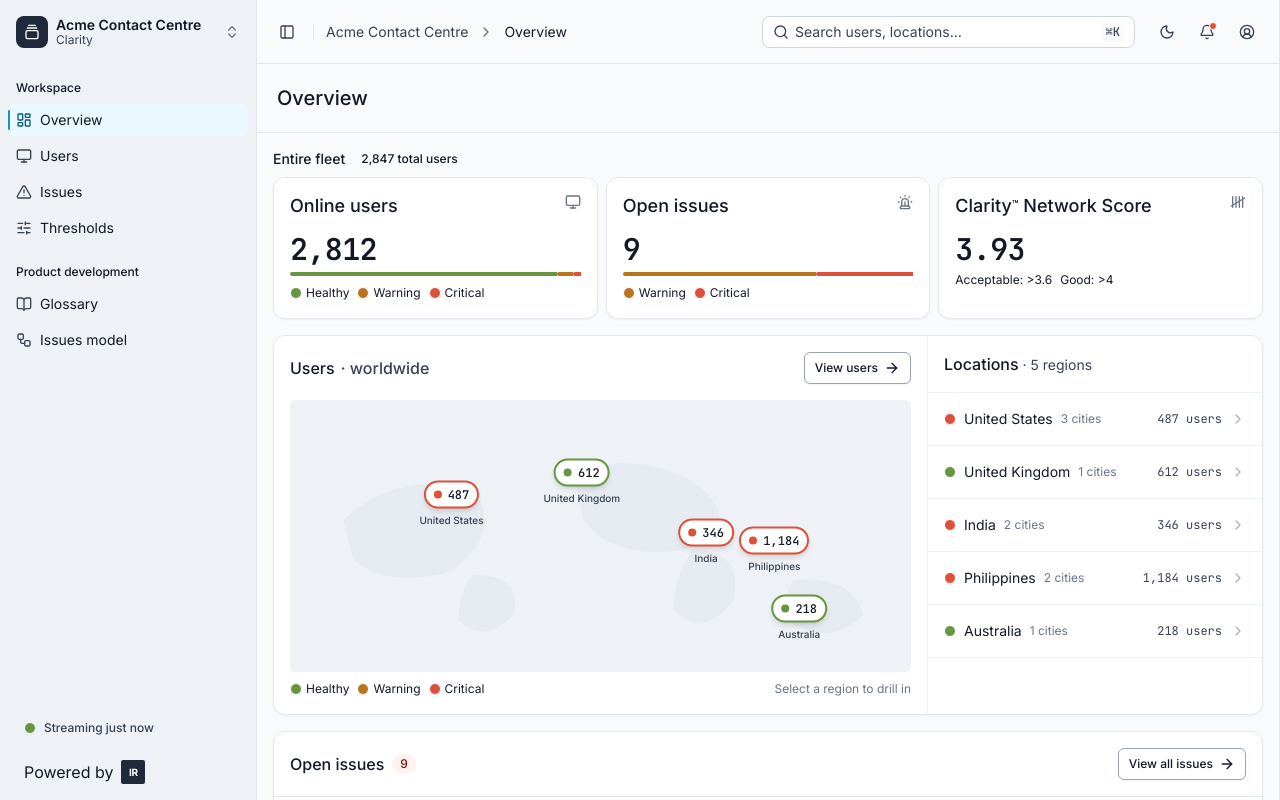
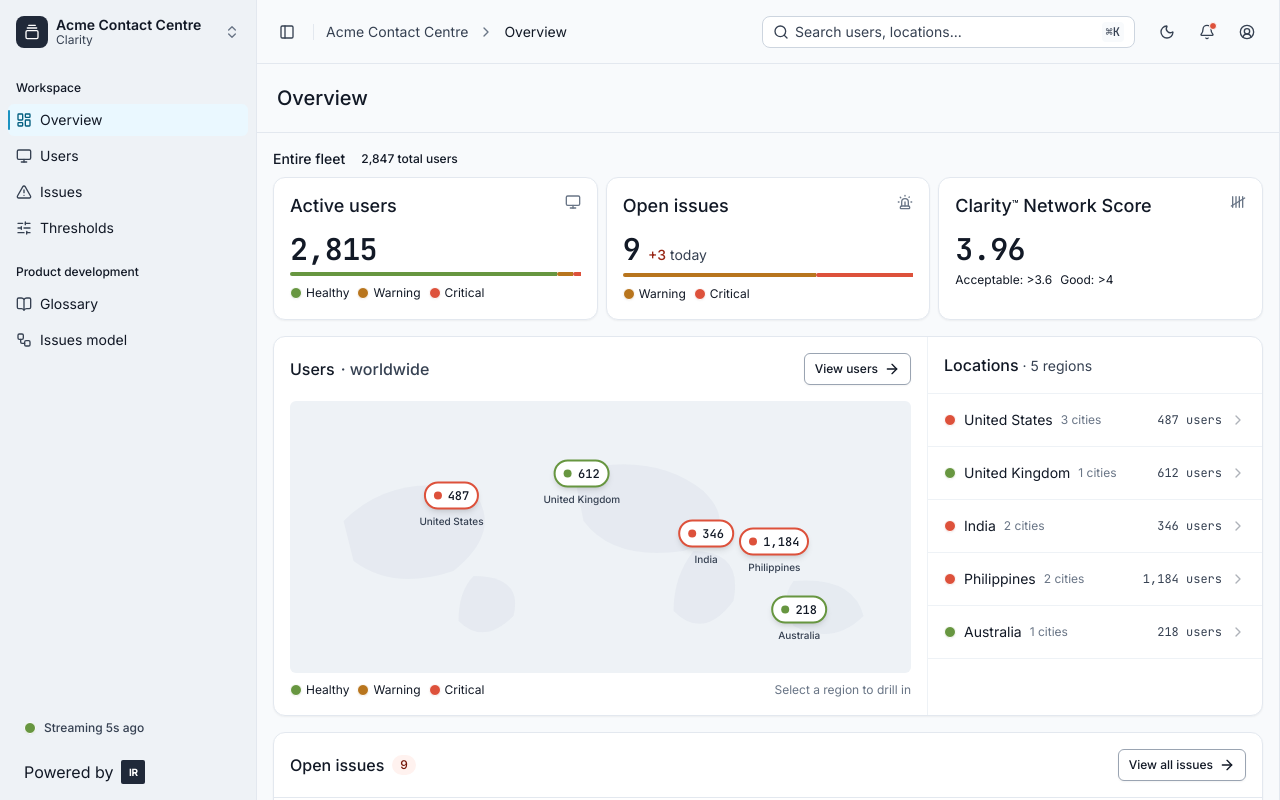
Before and after one commit to mynameiseeyern/Clarion-prototype, a React (Vite) app: page / in a window 1280 px wide. Built offline with nearby package versions, Linux system fonts and the light colour scheme.

Commit message:
KPI Card

```diff
--- a/src/components/dashboard/KpiCard.tsx
+++ b/src/components/dashboard/KpiCard.tsx
@@ -7,6 +7,7 @@ export function KpiCard({
   title,
   icon: Icon,
   value,
+  delta,
   children,
   className,
   fixedWidth = false,
@@ -14,6 +15,7 @@ export function KpiCard({
   title: ReactNode
   icon: LucideIcon
   value: string
+  delta?: ReactNode
   children?: ReactNode
   className?: string
   fixedWidth?: boolean
@@ -36,11 +38,14 @@ export function KpiCard({
         <Icon className="size-4 shrink-0" style={{ color: "var(--fg-neutral-subtle)" }} />
       </div>
       <div className="flex flex-col gap-2 px-4 pb-4">
-        <div
-          className="text-metric-xl"
-          style={{ color: "var(--fg-neutral-emphasis)" }}
-        >
-          {value}
+        <div className="flex items-baseline gap-2">
+          <div
+            className="text-metric-xl"
+            style={{ color: "var(--fg-neutral-emphasis)" }}
+          >
+            {value}
+          </div>
+          {delta}
         </div>
         {children}
       </div>
--- a/src/components/dashboard/StatsStrip.tsx
+++ b/src/components/dashboard/StatsStrip.tsx
@@ -3,6 +3,22 @@ import { KpiCard } from "./KpiCard"
 import { SegmentedBar, LegendItem } from "./primitives"
 import { rollupsAll } from "@/data/endpoints"
 import type { LiveFleet } from "@/hooks/useStreaming"
+
+// Net change in open issues vs. ~24h ago (deterministic dummy).
+const ISSUES_24H_AGO = 6
+
+function IssueDelta({ delta }: { delta: number }) {
+  if (delta === 0) return <span className="text-sm" style={{ color: "var(--fg-neutral-muted)" }}>no change today</span>
+  // more open issues than yesterday is a regression → danger; fewer → success
+  const up = delta > 0
+  const color = up ? "var(--fg-danger-emphasis)" : "var(--fg-success-emphasis)"
+  return (
+    <span className="text-sm font-medium" style={{ color }}>
+      {up ? "+" : "−"}{Math.abs(delta)}
+      <span className="font-normal" style={{ color: "var(--fg-neutral-muted)" }}> today</span>
+    </span>
+  )
+}
 
 export function StatsStrip({ live }: { live: LiveFleet }) {
   const issues = rollupsAll()
@@ -12,6 +28,7 @@ export function StatsStrip({ live }: { live: LiveFleet }) {
     { status: "warning" as const, flex: warnIssues, count: warnIssues, label: "Warning" },
     { status: "critical" as const, flex: critIssues, count: critIssues, label: "Critical" },
   ].filter((s) => s.count > 0)
+  const issuesDelta = issues.length - ISSUES_24H_AGO
 
   return (
     <section className="flex w-full flex-col gap-2">
@@ -28,7 +45,7 @@ export function StatsStrip({ live }: { live: LiveFleet }) {
       </div>
 
       <div className="flex flex-col items-stretch gap-2 sm:flex-row sm:items-stretch">
-        <KpiCard title="Online users" icon={Monitor} value={live.online.toLocaleString()}>
+        <KpiCard title="Active users" icon={Monitor} value={live.online.toLocaleString()}>
           <SegmentedBar
             segments={[
               { status: "healthy", flex: live.healthy, count: live.healthy },
@@ -43,7 +60,7 @@ export function StatsStrip({ live }: { live: LiveFleet }) {
           </div>
         </KpiCard>
 
-        <KpiCard title="Open issues" icon={Siren} value={String(issues.length)}>
+        <KpiCard title="Open issues" icon={Siren} value={String(issues.length)} delta={<IssueDelta delta={issuesDelta} />}>
           <SegmentedBar segments={issueSegments} />
           <div className="flex items-center gap-2">
             <LegendItem status="warning" label="Warning" />
--- a/src/hooks/useStreaming.ts
+++ b/src/hooks/useStreaming.ts
@@ -6,7 +6,7 @@ export interface LiveFleet extends FleetTotals {
   secondsAgo: number
 }
 
-const REFRESH_EVERY = 5 // seconds
+const REFRESH_EVERY = 30 // seconds
 
 /**
  * Simulates a live data stream: every REFRESH_EVERY seconds the online-endpoint
--- a/src/pages/GlossaryPage.tsx
+++ b/src/pages/GlossaryPage.tsx
@@ -23,7 +23,7 @@ const groups: Group[] = [
       { term: "Warning", def: "At least one metric in the warning band (e.g. latency ≥ 80ms)." },
       { term: "Critical", def: "At least one metric in the critical band, or a platform unreachable (e.g. latency ≥ 150ms, packet loss ≥ 3%)." },
       { term: "Offline", def: "Not reporting / unreachable. No live metrics. Lowest priority in sorts and filters; excluded from the online count and from Issue rollups." },
-      { term: "Online users", def: "Users currently reporting = total − offline. Can never exceed total users." },
+      { term: "Active users", def: "Users currently reporting (active) = total − offline. Can never exceed total users." },
     ],
   },
   {
```
